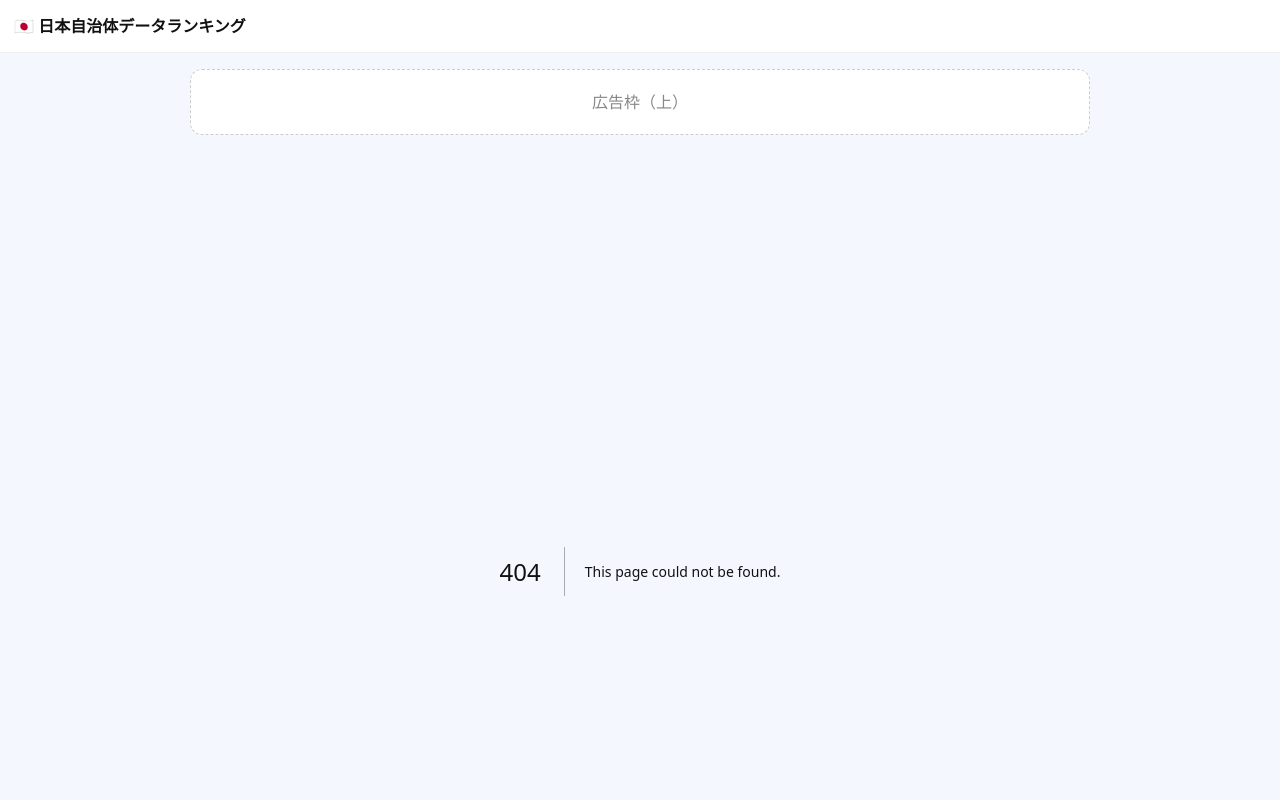
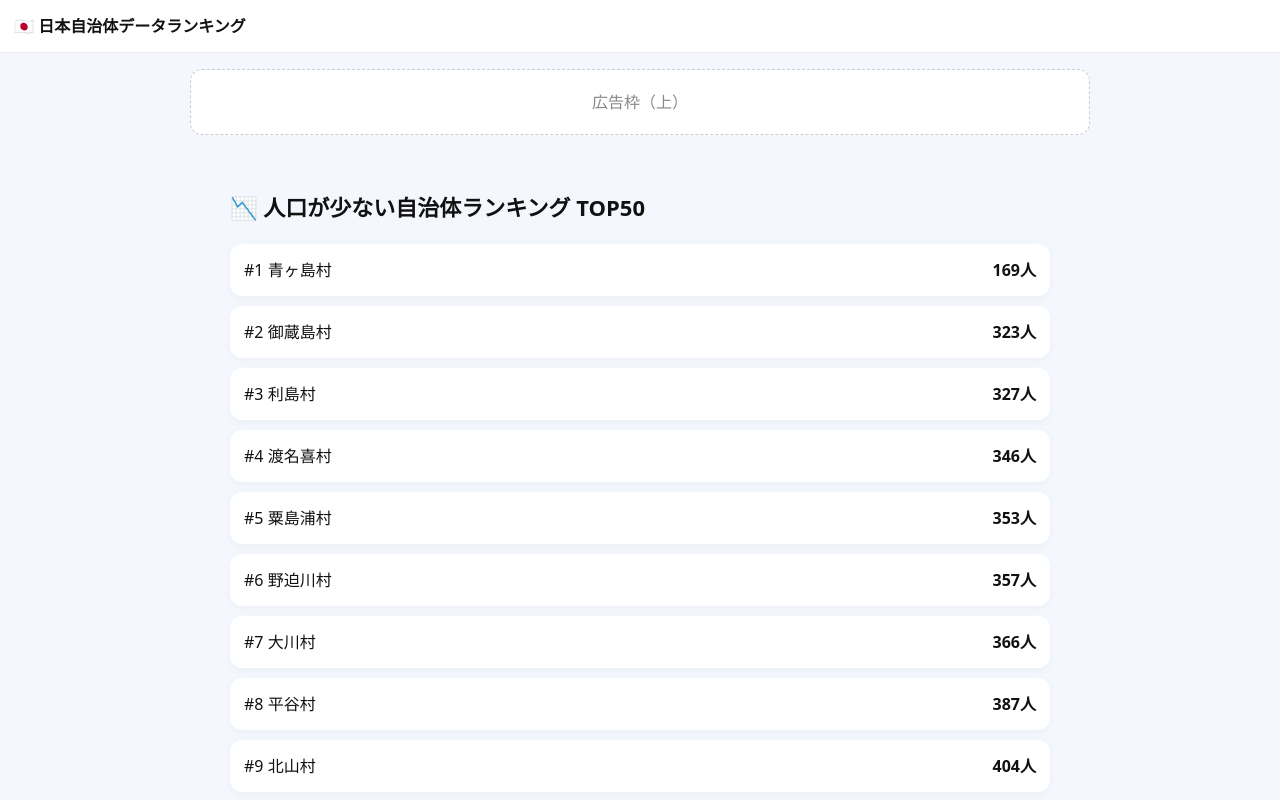
Before and after one commit to OW-beep/japan-data-site, a Next.js app: page /ranking/decline in a window 1280 px wide. Before the commit this address had no page. Shown: the top 800 px of the page. Built offline with nearby package versions, Linux system fonts and the light colour scheme.

Commit message:
fix build

```diff
--- /dev/null
+++ b/app/about/page.tsx
@@ -0,0 +1,15 @@
+export default function Page() {
+  return (
+    <main style={{ maxWidth: 800, margin: "0 auto", padding: 20 }}>
+      <h1>このサイトについて</h1>
+
+      <p>
+        日本全国の自治体データを可視化するサイトです。
+      </p>
+
+      <p>
+        総務省統計局（e-Stat）の公開データを使用しています。
+      </p>
+    </main>
+  );
+}
--- /dev/null
+++ b/app/contact/page.tsx
@@ -0,0 +1,15 @@
+export default function Page() {
+  return (
+    <main style={{ maxWidth: 800, margin: "0 auto", padding: 20 }}>
+      <h1>お問い合わせ</h1>
+
+      <p>
+        ご連絡は以下までお願いします。
+      </p>
+
+      <p>
+        Email: example@example.com
+      </p>
+    </main>
+  );
+}
--- /dev/null
+++ b/app/privacy/page.tsx
@@ -0,0 +1,20 @@
+export default function Page() {
+  return (
+    <main style={{ maxWidth: 800, margin: "0 auto", padding: 20 }}>
+      <h1>プライバシーポリシー</h1>
+
+      <p>
+        当サイトはGoogle AdSenseを使用しています。
+        Cookieを使用して広告配信を最適化します。
+      </p>
+
+      <p>
+        また、アクセス解析のために匿名データを収集する場合があります。
+      </p>
+
+      <p>
+        個人を特定する情報は収集していません。
+      </p>
+    </main>
+  );
+}
--- /dev/null
+++ b/app/ranking/aging/page.tsx
@@ -0,0 +1,48 @@
+import cities from "@/data/cities.json";
+
+export default function Page() {
+  const ranking = [...cities]
+    .filter((c) => c.name !== "特別区部")
+    .map((c) => ({
+      ...c,
+      agingRate: Math.random() * 40 + 20, // 仮（20〜60%）
+    }))
+    .sort((a, b) => (b.agingRate ?? 0) - (a.agingRate ?? 0))
+    .slice(0, 50);
+
+  return (
+    <main style={wrap}>
+      <h1 style={title}>🧓 高齢化率ランキング（推定）</h1>
+
+      {ranking.map((c, i) => (
+        <div key={c.code} style={card}>
+          <span>
+            #{i + 1} {c.name}
+          </span>
+          <b>{c.agingRate?.toFixed(1)}%</b>
+        </div>
+      ))}
+    </main>
+  );
+}
+
+const wrap: React.CSSProperties = {
+  maxWidth: 900,
+  margin: "0 auto",
+  padding: 20,
+};
+
+const title: React.CSSProperties = {
+  fontSize: 22,
+  fontWeight: 900,
+  marginBottom: 20,
+};
+
+const card: React.CSSProperties = {
+  display: "flex",
+  justifyContent: "space-between",
+  padding: 14,
+  marginBottom: 10,
+  background: "white",
+  borderRadius: 12,
+};
--- /dev/null
+++ b/app/ranking/child/page.tsx
@@ -0,0 +1,48 @@
+import cities from "@/data/cities.json";
+
+export default function Page() {
+  const ranking = [...cities]
+    .filter((c) => c.name !== "特別区部")
+    .map((c) => ({
+      ...c,
+      childScore: (c.population ?? 0) * 0.00012, // 仮指標（後で差し替え可能）
+    }))
+    .sort((a, b) => (b.childScore ?? 0) - (a.childScore ?? 0))
+    .slice(0, 50);
+
+  return (
+    <main style={wrap}>
+      <h1 style={title}>👶 子どもが多い自治体ランキング（推定）</h1>
+
+      {ranking.map((c, i) => (
+        <div key={c.code} style={card}>
+          <span>
+            #{i + 1} {c.name}
+          </span>
+          <b>{Math.round(c.childScore ?? 0)}</b>
+        </div>
+      ))}
+    </main>
+  );
+}
+
+const wrap: React.CSSProperties = {
+  maxWidth: 900,
+  margin: "0 auto",
+  padding: 20,
+};
+
+const title: React.CSSProperties = {
+  fontSize: 22,
+  fontWeight: 900,
+  marginBottom: 20,
+};
+
+const card: React.CSSProperties = {
+  display: "flex",
+  justifyContent: "space-between",
+  padding: 14,
+  marginBottom: 10,
+  background: "white",
+  borderRadius: 12,
+};
--- /dev/null
+++ b/app/ranking/decline/page.tsx
@@ -0,0 +1,45 @@
+import cities from "@/data/cities.json";
+
+export default function Page() {
+  const ranking = [...cities]
+    .filter((c) => c.name !== "特別区部")
+    .sort((a, b) => (a.population ?? 0) - (b.population ?? 0)) // 小さい順＝疑似減少
+    .slice(0, 50);
+
+  return (
+    <main style={wrap}>
+      <h1 style={title}>📉 人口が少ない自治体ランキング TOP50</h1>
+
+      {ranking.map((c, i) => (
+        <div key={c.code} style={card}>
+          <span>
+            #{i + 1} {c.name}
+          </span>
+          <b>{c.population?.toLocaleString()}人</b>
+        </div>
+      ))}
+    </main>
+  );
+}
+
+const wrap: React.CSSProperties = {
+  maxWidth: 900,
+  margin: "0 auto",
+  padding: 20,
+};
+
+const title: React.CSSProperties = {
+  fontSize: 22,
+  fontWeight: 900,
+  marginBottom: 20,
+};
+
+const card: React.CSSProperties = {
+  display: "flex",
+  justifyContent: "space-between",
+  padding: 14,
+  marginBottom: 10,
+  background: "white",
+  borderRadius: 12,
+  boxShadow: "0 2px 8px rgba(0,0,0,0.04)",
+};
--- a/app/sitemap.ts
+++ b/app/sitemap.ts
@@ -14,11 +14,23 @@ export default function sitemap() {
       lastModified: new Date(),
     },
     {
+      url: `${baseUrl}/ranking`,
+      lastModified: new Date(),
+    },
+    {
       url: `${baseUrl}/ranking/population`,
       lastModified: new Date(),
     },
     {
-      url: `${baseUrl}/search`,
+      url: `${baseUrl}/about`,
+      lastModified: new Date(),
+    },
+    {
+      url: `${baseUrl}/privacy`,
+      lastModified: new Date(),
+    },
+    {
+      url: `${baseUrl}/contact`,
       lastModified: new Date(),
     },
     ...cityUrls,
```
